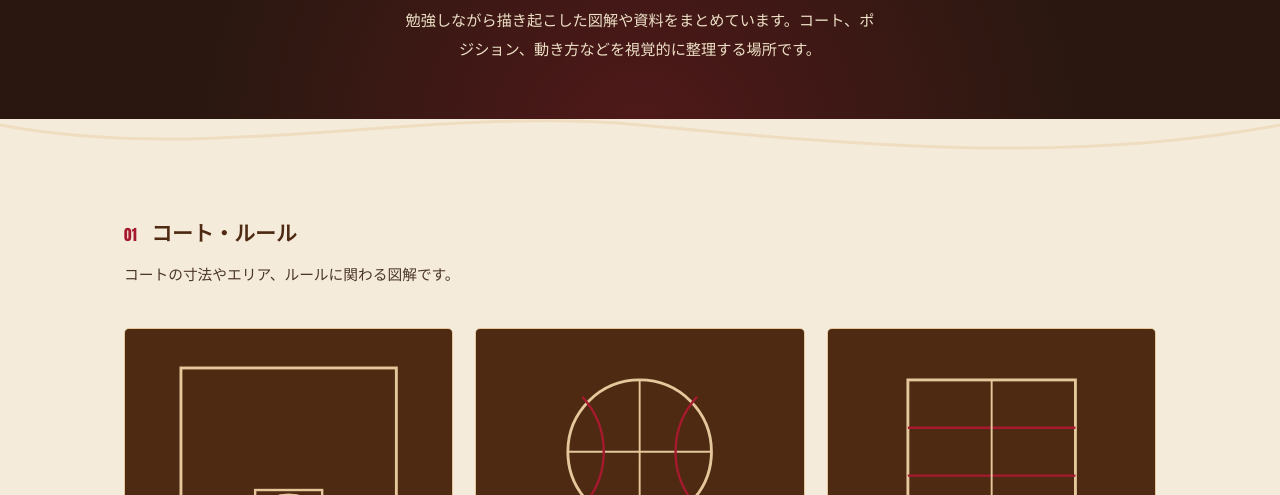
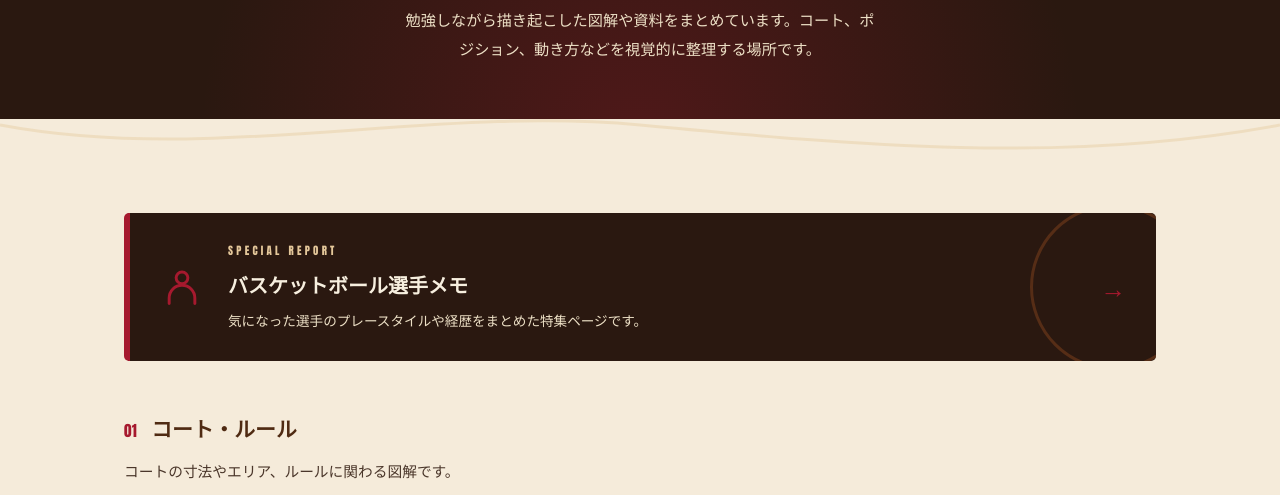
Before and after one commit to Azaleacreativeroom888/fan-basketball, a plain HTML site: page gallery.html in a window 1280 px wide. Shown: the part 305-800 px from the top of the page. Drawn offline with Linux system fonts and the light colour scheme.

Commit message:
Update gallery.html

```diff
--- a/gallery.html
+++ b/gallery.html
@@ -73,6 +73,64 @@
   .cat-strip .no{font-family:'Anton', sans-serif; color:var(--red); font-size:.95rem;}
   .cat-strip h2{font-family:'Zen Kaku Gothic New', sans-serif; font-size:1.3rem; color:var(--leather-dark);}
   .cat-strip p{max-width:600px; color:#4A362A; font-size:.92rem;}
+
+  /* ---------- REPORT LINK BOX ---------- */
+  .report-wrap{
+    max-width:1080px; margin:0 auto;
+    padding:48px 24px 0;
+  }
+  a.report-box{
+    display:flex; align-items:center; gap:24px;
+    background:var(--ink);
+    color:var(--line);
+    border-left:6px solid var(--red);
+    border-radius:5px;
+    padding:28px 30px;
+    text-decoration:none;
+    position:relative;
+    overflow:hidden;
+    transition:transform .18s ease, box-shadow .18s ease;
+  }
+  a.report-box::after{
+    content:'';
+    position:absolute; right:-40px; top:50%;
+    width:160px; height:160px;
+    transform:translateY(-50%);
+    border:3px solid var(--leather);
+    border-radius:50%;
+    opacity:.55;
+  }
+  a.report-box:hover, a.report-box:focus-visible{
+    transform:translateY(-3px);
+    box-shadow:0 10px 24px rgba(42,24,16,.28);
+  }
+  .report-box .r-icon{width:44px; height:44px; flex-shrink:0; color:var(--red);}
+  .report-box .r-text{flex:1; min-width:0; position:relative; z-index:1;}
+  .report-box .r-tag{
+    font-family:'Anton', sans-serif;
+    font-size:.68rem;
+    letter-spacing:.3em;
+    color:var(--wood-soft);
+    display:block;
+    margin-bottom:4px;
+  }
+  .report-box .r-title{
+    font-family:'Zen Kaku Gothic New', sans-serif;
+    font-weight:900;
+    font-size:1.25rem;
+    display:block;
+    margin-bottom:4px;
+  }
+  .report-box .r-desc{font-size:.85rem; color:var(--paper-warm); display:block;}
+  .report-box .r-arrow{
+    font-family:'Anton', sans-serif;
+    font-size:1.6rem;
+    color:var(--red);
+    flex-shrink:0;
+    position:relative; z-index:1;
+    transition:transform .18s ease;
+  }
+  a.report-box:hover .r-arrow, a.report-box:focus-visible .r-arrow{transform:translateX(4px);}
 
   /* ---------- GALLERY GRID ---------- */
   .gallery-grid{
@@ -187,6 +245,21 @@
 </svg>
 
 <main>
+
+  <div class="report-wrap">
+    <a class="report-box" href="report1.html">
+      <svg class="r-icon" viewBox="0 0 24 24" fill="none" aria-hidden="true">
+        <circle cx="12" cy="7" r="3.2" stroke="currentColor" stroke-width="1.6"/>
+        <path d="M5 21v-3a7 7 0 0114 0v3" stroke="currentColor" stroke-width="1.6" stroke-linecap="round"/>
+      </svg>
+      <span class="r-text">
+        <span class="r-tag">SPECIAL REPORT</span>
+        <span class="r-title">バスケットボール選手メモ</span>
+        <span class="r-desc">気になった選手のプレースタイルや経歴をまとめた特集ページです。</span>
+      </span>
+      <span class="r-arrow" aria-hidden="true">&rarr;</span>
+    </a>
+  </div>
 
   <div class="cat-strip">
     <div class="head-row"><span class="no disp">01</span><h2>コート・ルール</h2></div>
```
